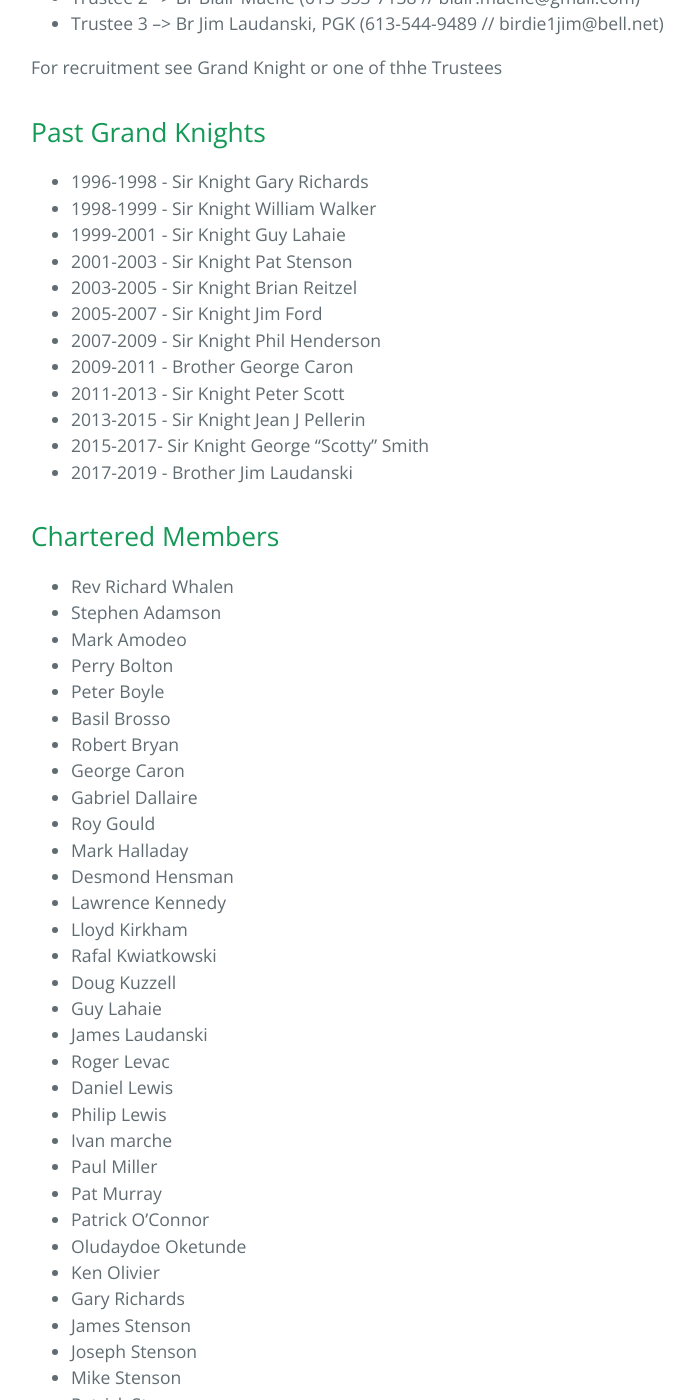
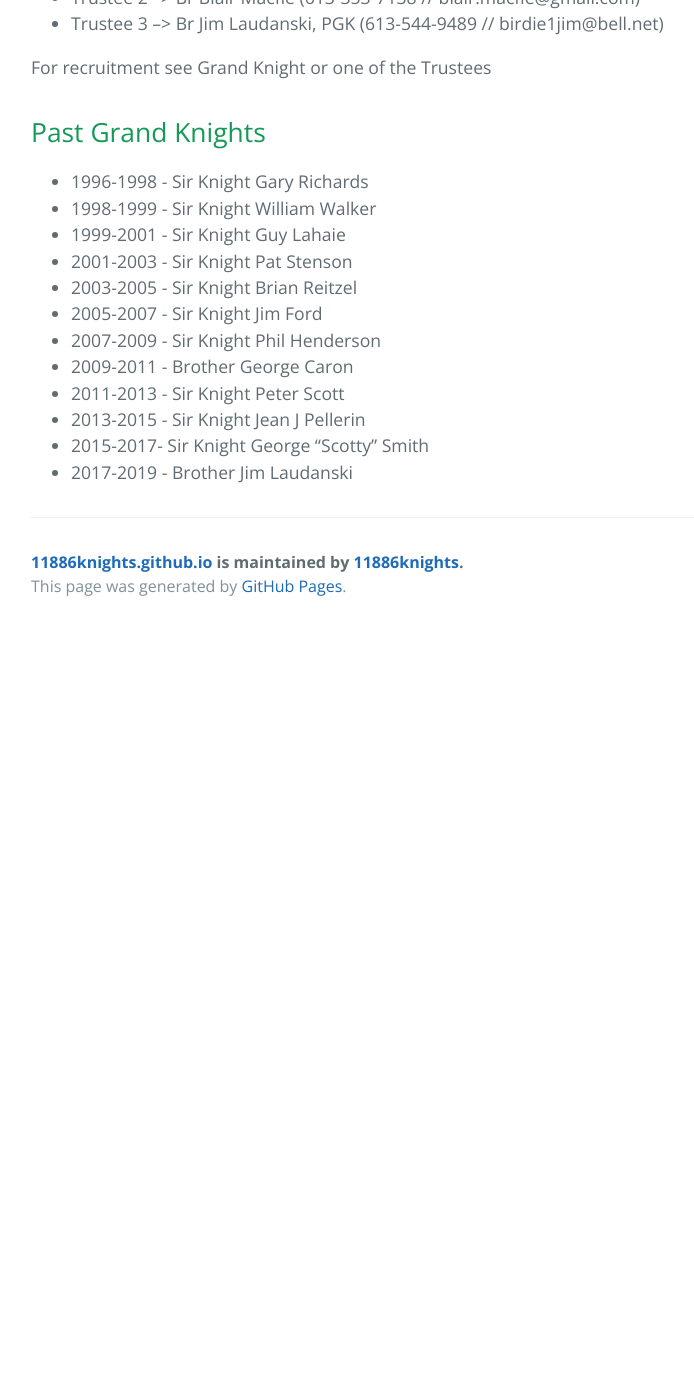
Before and after one commit to 11886knights/11886knights.github.io, a Jekyll site: the page built from page_executive.md, in a window 1280 px wide and 1400 px high, scrolled down 948 px. Shown: the whole window, without its empty margins (193-887 px from the left). Built offline with Jekyll 4.4.1, drawn with Linux system fonts in a browser that asks for light colours; after the commit the page ends 1578 px from its top, so only the background shows below that; some of the changed text lies outside the part shown.

```diff
--- a/page_executive.md
+++ b/page_executive.md
@@ -23,7 +23,7 @@ layout: default
 - Trustee 2 --> Br Blair Macfie (613-353-7138 // blair.macfie@gmail.com)
 - Trustee 3 --> Br Jim Laudanski, PGK (613-544-9489 // birdie1jim@bell.net)
 
-For recruitment see Grand Knight or one of thhe Trustees
+For recruitment see Grand Knight or one of the Trustees
 
 ## Past Grand Knights
 
@@ -39,60 +39,3 @@ For recruitment see Grand Knight or one of thhe Trustees
 - 2013-2015 - Sir Knight Jean J Pellerin
 - 2015-2017- Sir Knight George "Scotty" Smith
 - 2017-2019 - Brother Jim Laudanski
-
-## Chartered Members
-
-- Rev Richard Whalen
-- Stephen Adamson
-- Mark Amodeo
-- Perry Bolton
-- Peter Boyle
-- Basil Brosso
-- Robert Bryan
-- George Caron
-- Gabriel Dallaire
-- Roy Gould
-- Mark Halladay
-- Desmond Hensman
-- Lawrence Kennedy
-- Lloyd Kirkham
-- Rafal Kwiatkowski
-- Doug Kuzzell
-- Guy Lahaie
-- James Laudanski
-- Roger Levac
-- Daniel Lewis
-- Philip Lewis
-- Ivan marche
-- Paul Miller
-- Pat Murray
-- Patrick O'Connor
-- Oludaydoe Oketunde
-- Ken Olivier
-- Gary Richards
-- James Stenson
-- Joseph Stenson
-- Mike Stenson
-- Patrick Stenson
-- Tom Stenson
-- Christopher Thurgood
-- Gaetan Vallerand
-- Clyde Wagner
-- William Walker
-
-## Deceased Members
-
-- James Stenson
-- Tom Stenson
-- Robert Dundon
-- Pat Sheehan
-- Andre Deraps
-- Ron Arsenault
-- Phil Marshall
-- Fr George Savoie
-- William Walker. PGK
-- Herman Veenendaal
-- Ray Croxford
-- Wayne Murray
-- J Don Clark
-- Stan Pietak
```
Also changed, not shown: index.md (+4 -0 lines), 1 other file.
